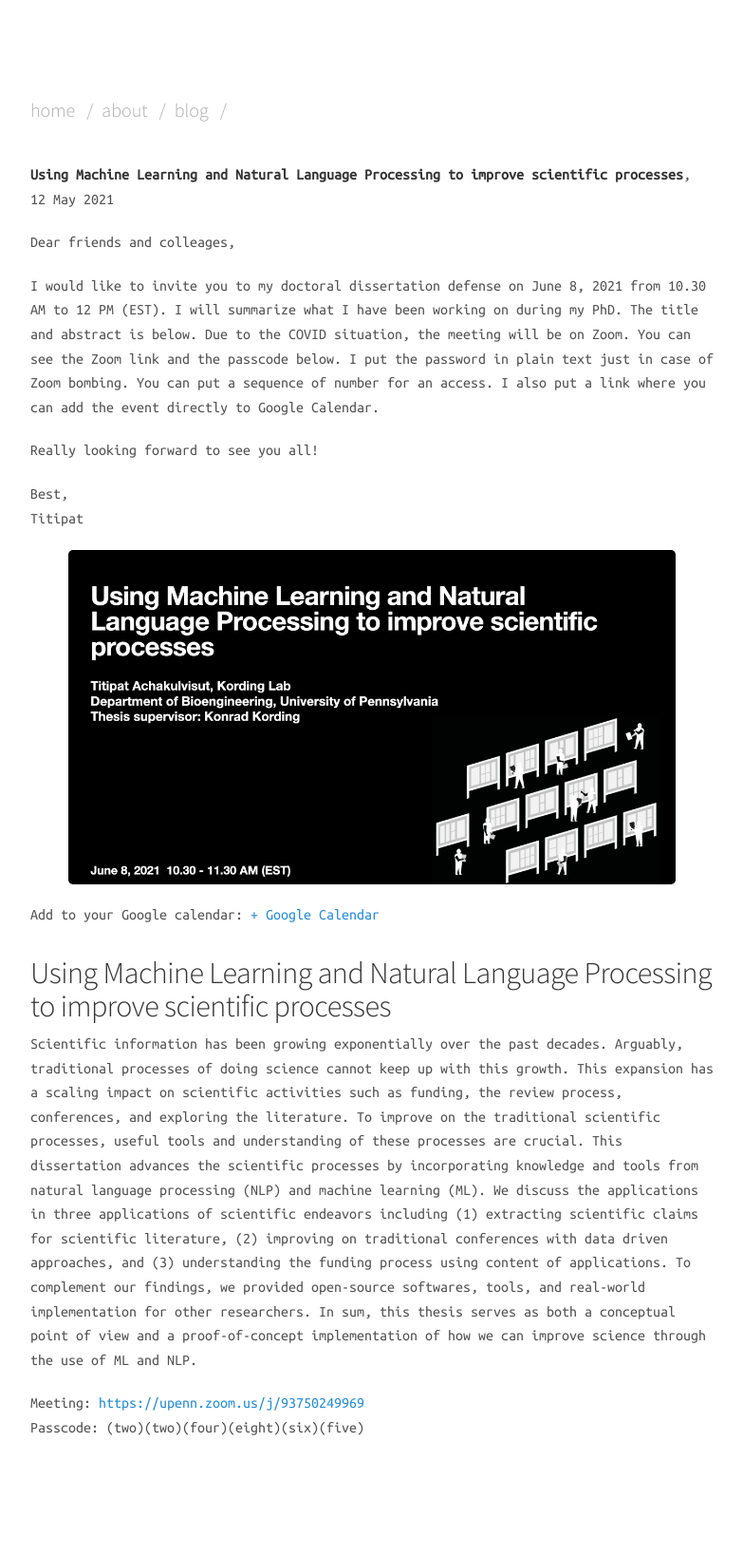
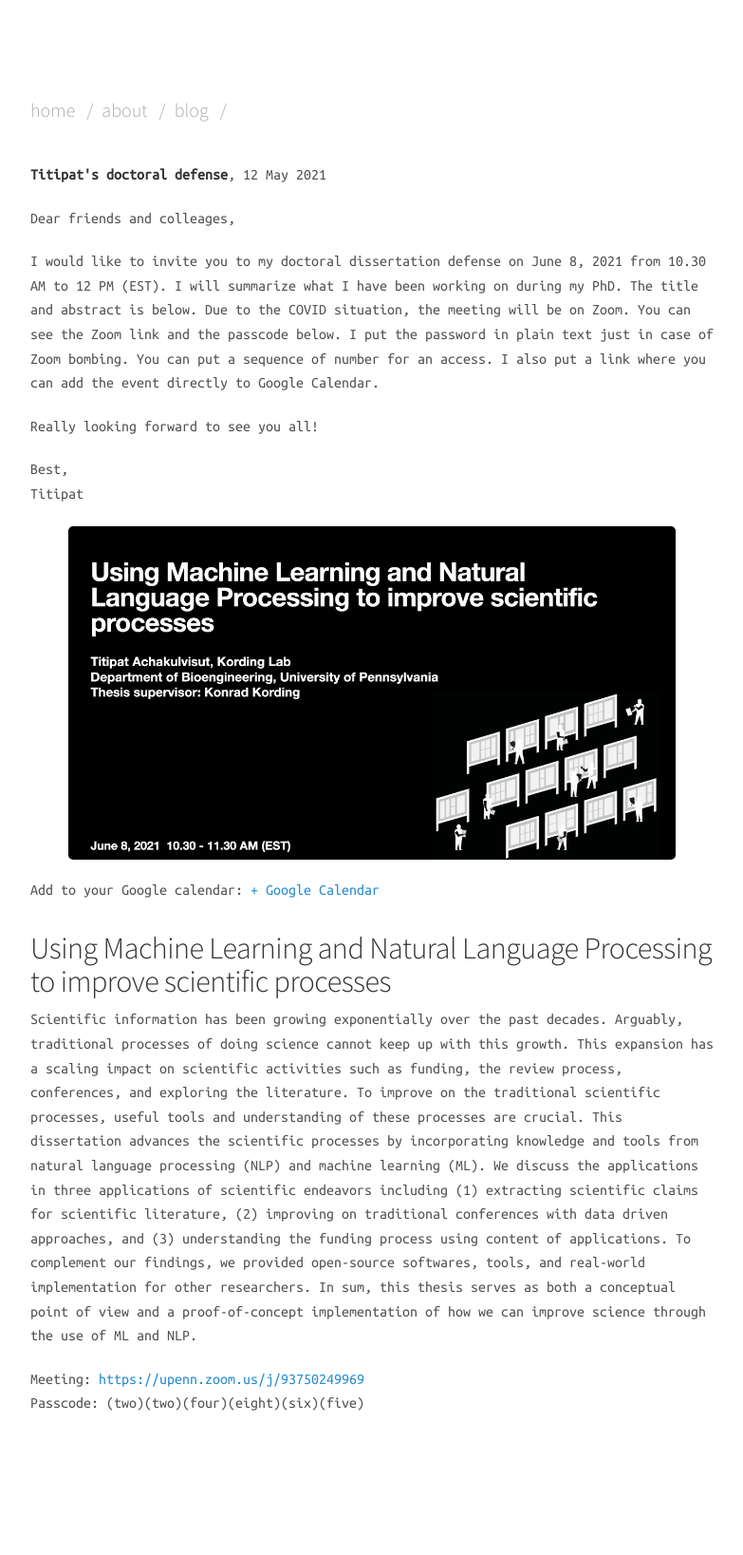
Before and after one commit to titipata/titipata.github.io, a Jekyll site: the page built from _posts/2021-05-12-titipat-defense.md, in a window 1280 px wide. Shown: the whole page at 95% size, without its empty margins (248-1031 px from the left). Built offline with Jekyll 4.4.1, drawn with Linux system fonts in a browser that asks for light colours; nearby versions of some CDN libraries; after the commit the page ends 1611 px from its top, so only the background shows below that.

Commit message:
swap title and description

```diff
--- a/_posts/2021-05-12-titipat-defense.md
+++ b/_posts/2021-05-12-titipat-defense.md
@@ -1,6 +1,6 @@
 ---
-title: Using Machine Learning and Natural Language Processing to improve scientific processes
-description: Titipat's doctoral defense, June 8, 2021. 10.30 AM to 12 PM (EST)
+title: Titipat's doctoral defense
+description: Using Machine Learning and Natural Language Processing to improve scientific processes. June 8, 2021. 10.30 AM to 12 PM (EST)
 image: blog/defense/defense-banner.png
 ---
 
```
